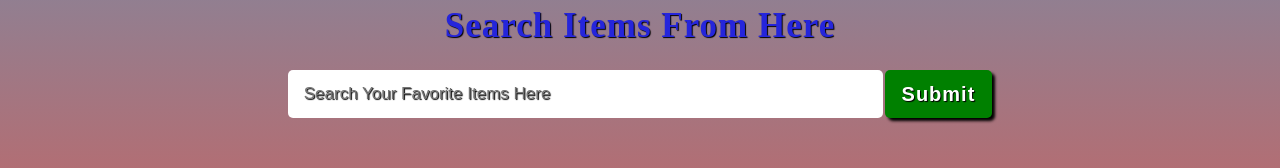
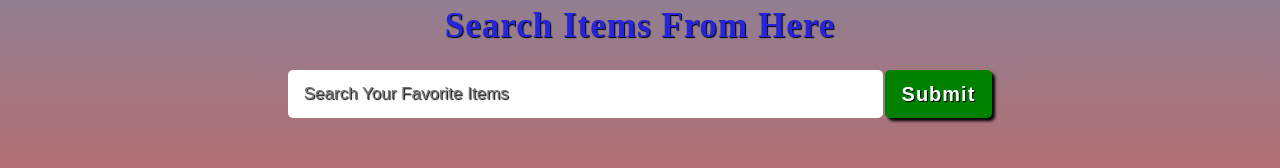
Before and after one commit to mahen290/Ecommerce-using-React, a React (Vite) app: page / in a window 1280 px wide. Shown: the part 698-866 px from the top of the page. Built offline with nearby package versions, Linux system fonts and the light colour scheme; no server answers.

Commit message:
MinorChange

```diff
--- a/src/components/Search.jsx
+++ b/src/components/Search.jsx
@@ -10,7 +10,7 @@ function Search( { onSearch } ) {
     <div>
       <h2> Search Items From Here </h2>
       <form className = "form-wrapper">
-        <input type = "search" name = "search-box" placeholder = "Search Your Favorite Items Here" onChange = { handleInput } />
+        <input type = "search" name = "search-box" placeholder = "Search Your Favorite Items" onChange = { handleInput } />
         <input className = "submit-btn" type = "submit" value = "Submit" />
       </form>
     </div>
```
